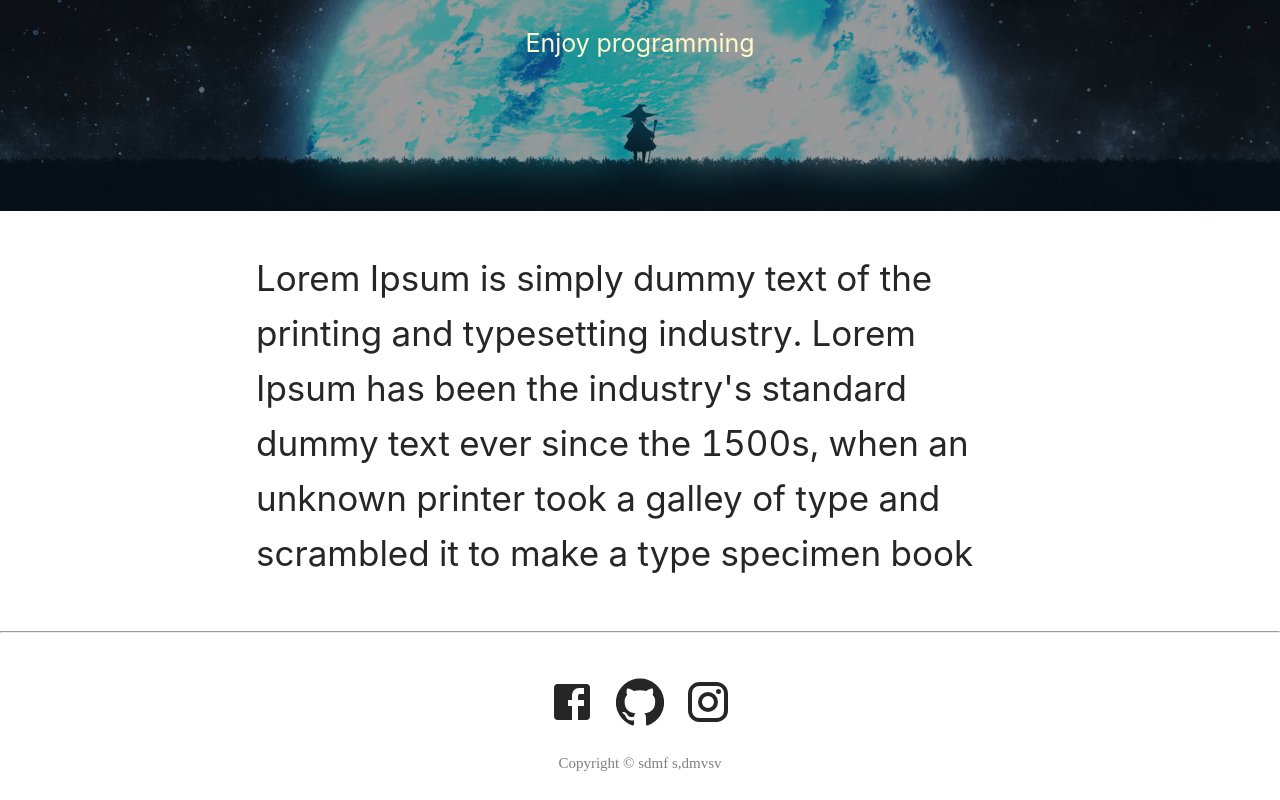
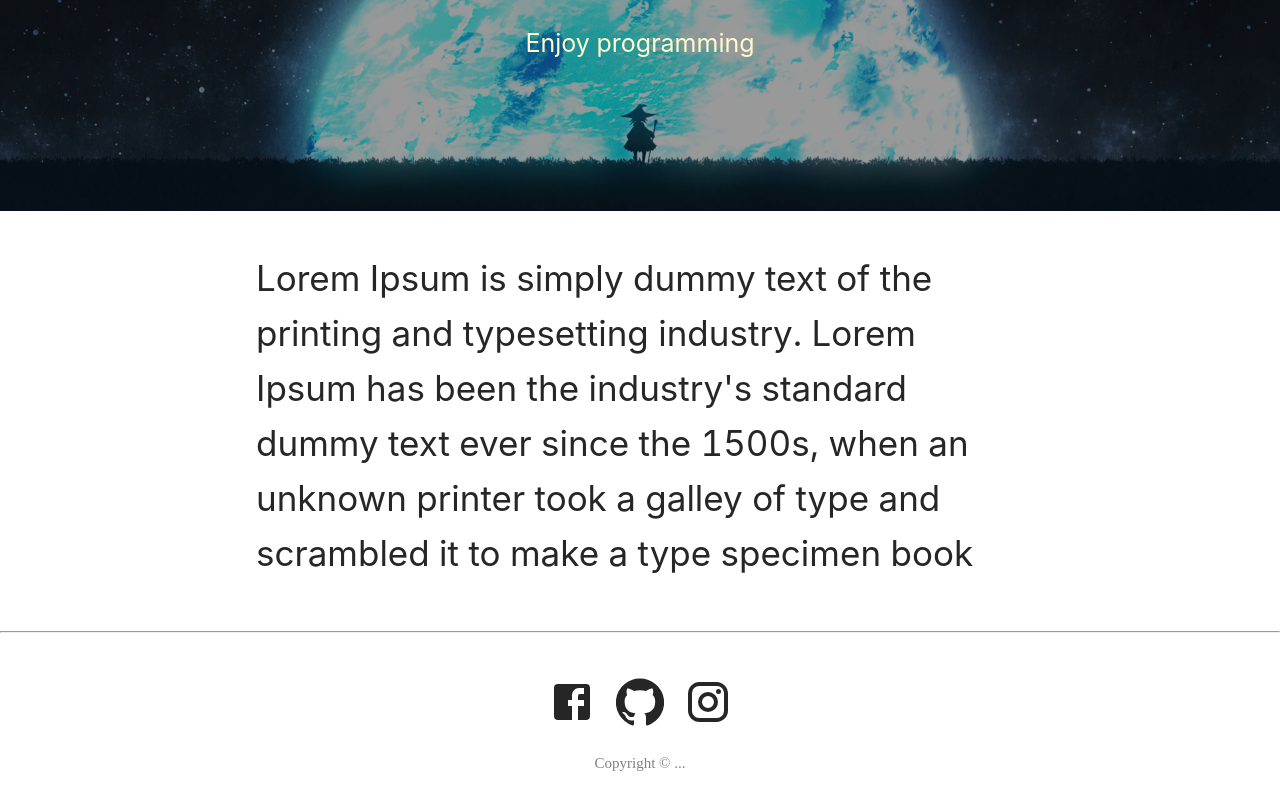
Before and after one commit to thetuyen124/first-reactjs-app, a React (Create React App) app: page / in a window 1280 px wide. Shown: the part 284-1084 px from the top of the page. Built offline with nearby package versions, Linux system fonts and the light colour scheme.

Commit message:
fix href link

```diff
--- a/src/components/footer/Footer.js
+++ b/src/components/footer/Footer.js
@@ -7,17 +7,17 @@ const Footer = () => {
     <footer className="footer">
       <hr />
       <div className="social-footer">
-        <a className="a-link" href="fb.com">
+        <a className="a-link" href="https://fb.com">
           <FacebookIcon className="social" />
         </a>
-        <a className="a-link" href="github.com">
+        <a className="a-link" href="https://github.com">
           <GitHubIcon className="social" />
         </a>
-        <a className="a-link" href="instagram.com">
+        <a className="a-link" href="https://instagram.com">
           <InstagramIcon className="social" />
         </a>
       </div>
-      <span className="copyright">Copyright © sdmf s,dmvsv</span>
+      <span className="copyright">Copyright © ...</span>
     </footer>
   );
 };
```
